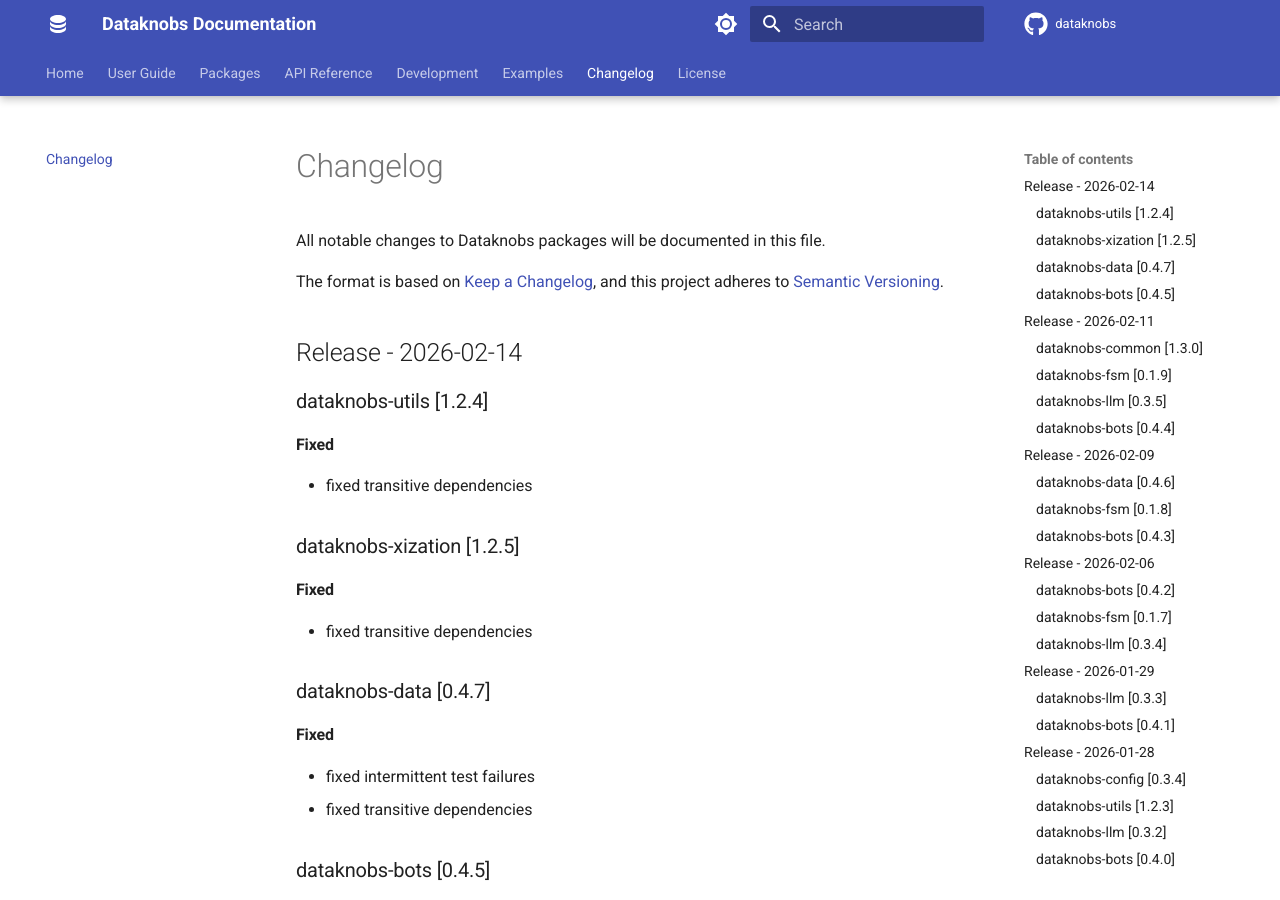
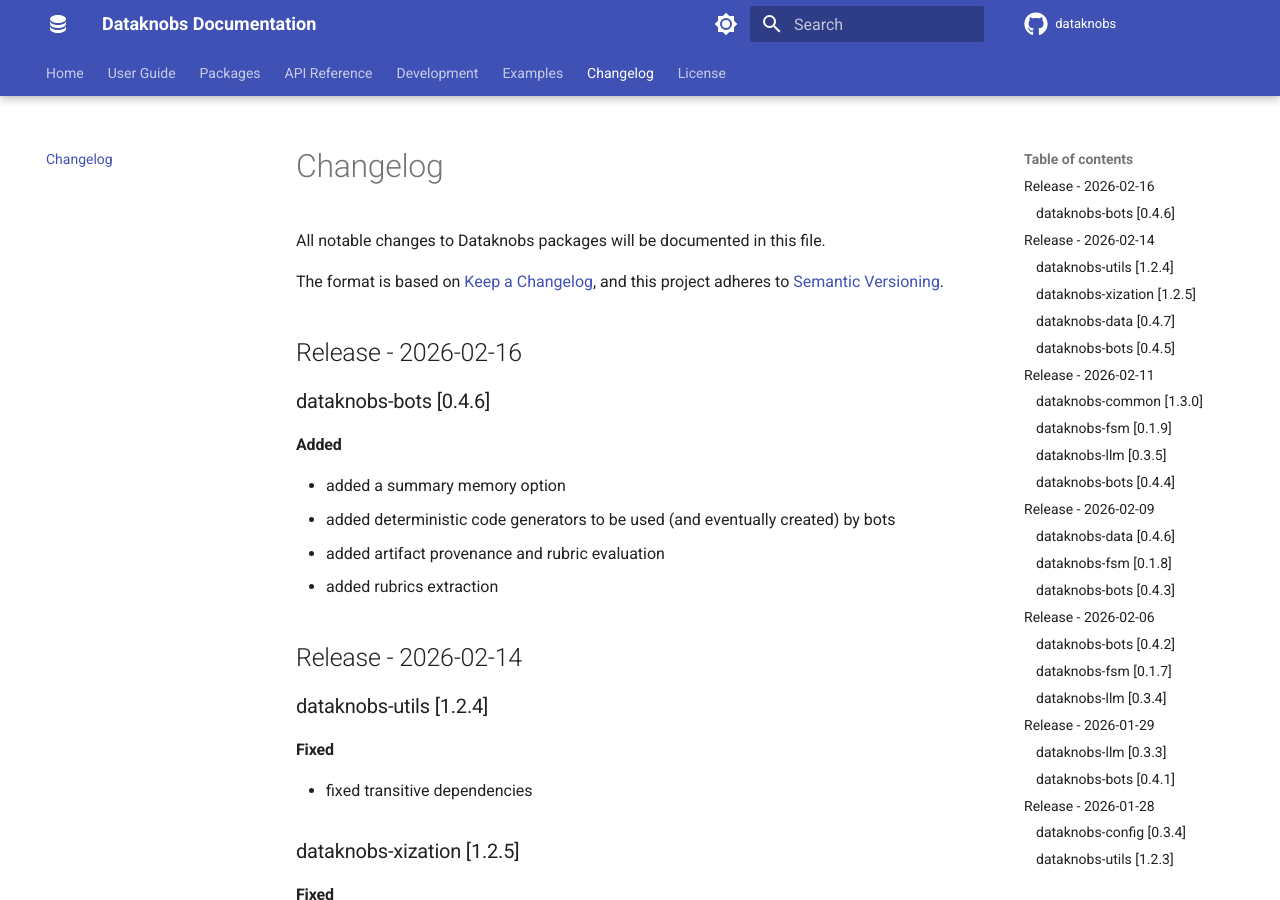
Before and after one commit to KBS-Labs/dataknobs, an MkDocs documentation site: the page built from docs/changelog.md, in a window 1280 px wide and 900 px high. Built offline with MkDocs 1.6.1 and Material for MkDocs 9.7.7, drawn with Linux system fonts in a browser that asks for light colours; comment, search, counter and statistics services are not loaded.

Commit message:
updated release notes

```diff
--- a/docs/changelog.md
+++ b/docs/changelog.md
@@ -4,6 +4,17 @@
 
 The format is based on [Keep a Changelog](https://keepachangelog.com/en/1.0.0/),
 and this project adheres to [Semantic Versioning](https://semver.org/spec/v2.0.0.html).
+
+## Release - 2026-02-16
+
+### dataknobs-bots [0.4.6]
+
+#### Added
+- added a summary memory option
+- added deterministic code generators to be used (and eventually created) by bots
+- added artifact provenance and rubric evaluation
+- added rubrics extraction
+
 
 ## Release - 2026-02-14
 
```
